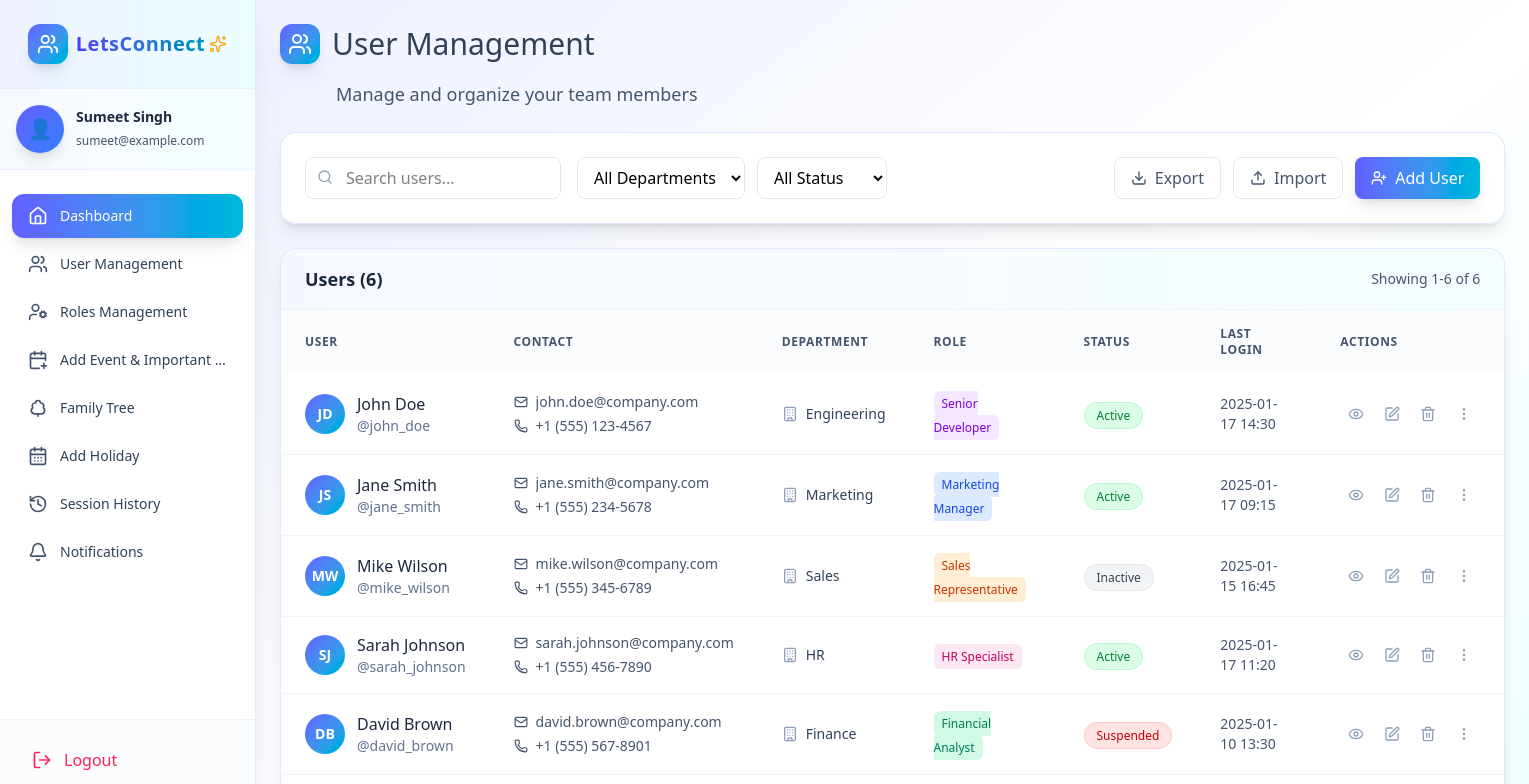
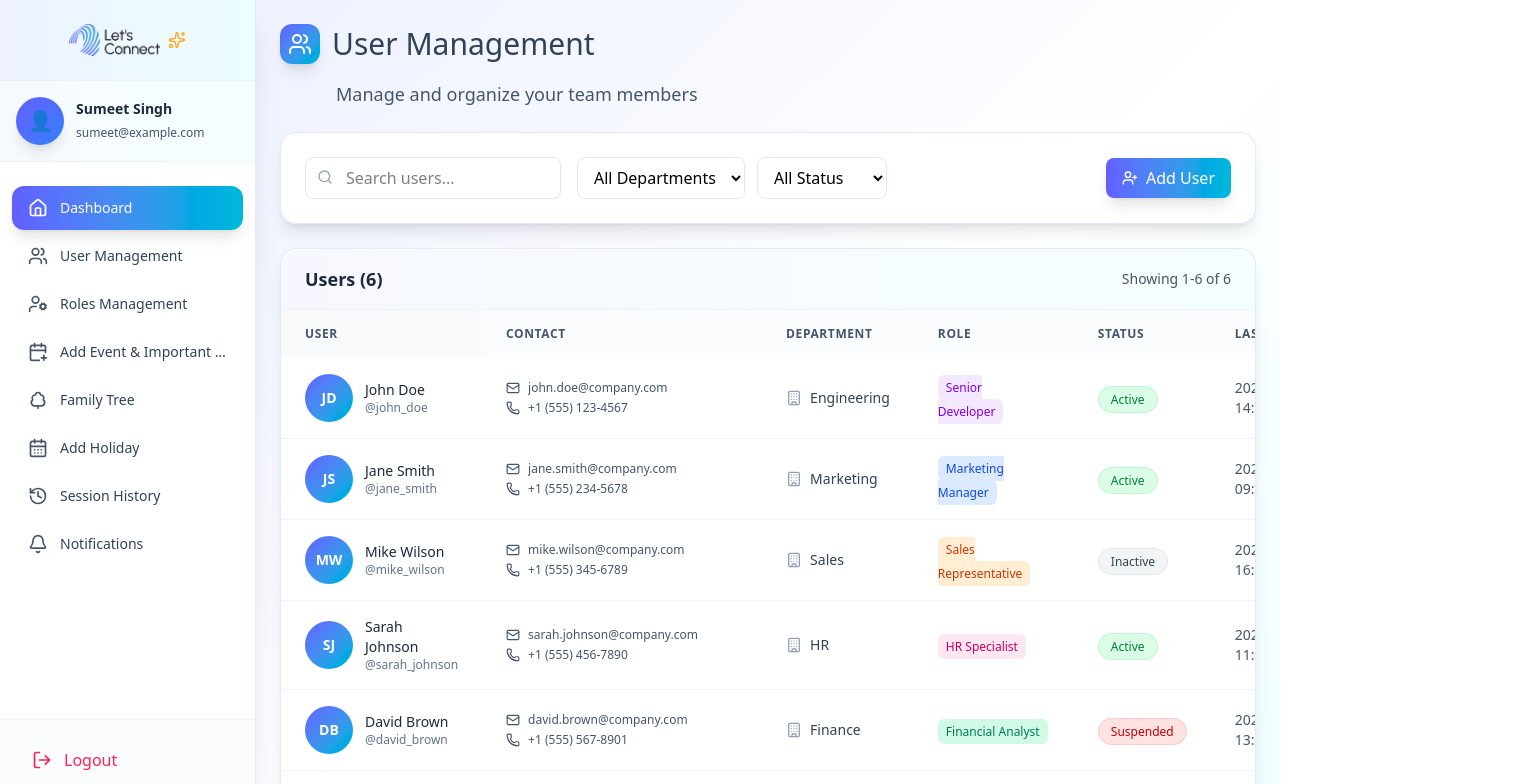
Before and after one commit to buildwithsumeet/otpforhedenahelathcare, a React (Vite) app in the folder frontend/: page /users in a window 1280 px wide. Shown: the top 784 px of the page, 1529 px wide, since content can reach past the window. Built offline with nearby package versions, Linux system fonts and the light colour scheme.

Commit message:
modify the usermanagement ui

```diff
--- a/frontend/src/AdminPanel/Usermanagement/UserManagement.jsx
+++ b/frontend/src/AdminPanel/Usermanagement/UserManagement.jsx
@@ -146,8 +146,34 @@ const UserManagement = () => {
 
   return (
     <div className="min-h-screen bg-gradient-to-br from-indigo-50 via-white to-cyan-50">
+      {/* Custom CSS */}
+      <style jsx>{`
+        .sticky-col {
+          position: sticky !important;
+          left: 0 !important;
+          z-index: 5;
+          background-color: #fff !important;
+          box-shadow: 2px 0 4px rgba(0, 0, 0, 0.1);
+        }
+
+        .sticky-col-header {
+          position: sticky !important;
+          left: 0 !important;
+          z-index: 15;
+          background-color: rgb(248 250 252 / 0.8) !important;
+          box-shadow: 2px 0 4px rgba(0, 0, 0, 0.1);
+        }
+
+
+
+        .table-container {
+          max-height: 600px;
+          overflow-y: auto;
+        }
+      `}</style>
+
       {/* Content wrapper with proper padding */}
-      <div className="p-4 sm:p-6 max-w-7xl mx-auto">
+      <div className="p-4 sm:p-6 max-w-5xl mx-auto">
         {/* Header */}
         <div className="mb-6">
           <div className="flex items-center gap-3 mb-4">
@@ -205,14 +231,14 @@ const UserManagement = () => {
             </div>
             {/* Actions */}
             <div className="flex flex-wrap gap-3 w-full xl:w-auto">
-              <button className="flex items-center gap-2 px-4 py-2 text-slate-600 border border-slate-200 rounded-lg hover:bg-slate-50 transition-colors">
+              {/* <button className="flex items-center gap-2 px-4 py-2 text-slate-600 border border-slate-200 rounded-lg hover:bg-slate-50 transition-colors">
                 <Download size={16} />
                 <span className="hidden sm:inline">Export</span>
               </button>
               <button className="flex items-center gap-2 px-4 py-2 text-slate-600 border border-slate-200 rounded-lg hover:bg-slate-50 transition-colors">
                 <Upload size={16} />
                 <span className="hidden sm:inline">Import</span>
-              </button>
+              </button> */}
               <button className="flex items-center gap-2 px-4 py-2 bg-gradient-to-r from-indigo-500 to-cyan-500 text-white rounded-lg hover:from-indigo-600 hover:to-cyan-600 transition-all duration-200 shadow-lg">
                 <UserPlus size={16} />
                 <span className="hidden sm:inline">Add User</span>
@@ -235,32 +261,33 @@ const UserManagement = () => {
             </div>
           </div>
 
-          {/* Table content with horizontal scroll */}
+          {/* Table content with proper scrolling */}
+          <div className="table-container scrollbar-hide">
             <div className="overflow-x-auto">
-            <table className="w-full min-w-[1000px]">
-              <thead className="bg-slate-50/50">
+              <table className="min-w-full table-auto">
+                <thead className="bg-slate-50/50 sticky top-0 z-10">
                   <tr>
-                  <th className="px-4 sm:px-6 py-4 text-left text-xs font-semibold text-slate-600 uppercase tracking-wider min-w-[200px]">User</th>
-                  <th className="px-4 sm:px-6 py-4 text-left text-xs font-semibold text-slate-600 uppercase tracking-wider min-w-[250px]">Contact</th>
-                  <th className="px-4 sm:px-6 py-4 text-left text-xs font-semibold text-slate-600 uppercase tracking-wider min-w-[120px]">Department</th>
-                  <th className="px-4 sm:px-6 py-4 text-left text-xs font-semibold text-slate-600 uppercase tracking-wider min-w-[150px]">Role</th>
+                    <th className="sticky-col-header px-4 sm:px-6 py-4 text-left text-xs font-semibold text-slate-600 uppercase tracking-wider w-[240px]">User</th>
+                    <th className="px-4 sm:px-6 py-4 text-left text-xs font-semibold text-slate-600 uppercase tracking-wider min-w-[280px]">Contact</th>
+                    <th className="px-4 sm:px-6 py-4 text-left text-xs font-semibold text-slate-600 uppercase tracking-wider min-w-[140px]">Department</th>
+                    <th className="px-4 sm:px-6 py-4 text-left text-xs font-semibold text-slate-600 uppercase tracking-wider min-w-[160px]">Role</th>
                     <th className="px-4 sm:px-6 py-4 text-left text-xs font-semibold text-slate-600 uppercase tracking-wider min-w-[100px]">Status</th>
-                  <th className="px-4 sm:px-6 py-4 text-left text-xs font-semibold text-slate-600 uppercase tracking-wider min-w-[120px]">Last Login</th>
-                  <th className="px-4 sm:px-6 py-4 text-left text-xs font-semibold text-slate-600 uppercase tracking-wider min-w-[150px]">Actions</th>
+                    <th className="px-4 sm:px-6 py-4 text-left text-xs font-semibold text-slate-600 uppercase tracking-wider min-w-[140px]">Last Login</th>
+                    <th className="px-4 sm:px-6 py-4 text-left text-xs font-semibold text-slate-600 uppercase tracking-wider min-w-[160px]">Actions</th>
                   </tr>
                 </thead>
                 <tbody className="divide-y divide-slate-100">
                   {paginatedUsers.map(user => (
                     <tr key={user.id} className="hover:bg-indigo-50/30 transition-colors">
-                    {/* User */}
-                    <td className="px-4 sm:px-6 py-4">
+                      {/* User - Sticky Column */}
+                      <td className="sticky-col px-4 sm:px-6 py-4 w-[240px]">
                         <div className="flex items-center gap-3">
-                        <div className="w-10 h-10 bg-gradient-to-br from-indigo-500 to-cyan-500 rounded-full flex items-center justify-center text-white font-semibold text-sm flex-shrink-0">
+                          <div className="w-12 h-12 bg-gradient-to-br from-indigo-500 to-cyan-500 rounded-full flex items-center justify-center text-white font-semibold text-sm flex-shrink-0">
                             {user.avatar}
                           </div>
                           <div className="min-w-0">
-                          <div className="font-medium text-slate-800">{user.firstName} {user.lastName}</div>
-                          <div className="text-sm text-slate-500">@{user.username}</div>
+                            <div className="font-medium text-slate-800 text-sm">{user.firstName} {user.lastName}</div>
+                            <div className="text-xs text-slate-500">@{user.username}</div>
                           </div>
                         </div>
                       </td>
@@ -269,11 +296,11 @@ const UserManagement = () => {
                         <div className="space-y-1">
                           <div className="flex items-center gap-2 text-sm text-slate-600">
                             <Mail size={14} className="flex-shrink-0" />
-                          <span className="truncate">{user.email}</span>
+                            <span className="truncate text-xs">{user.email}</span>
                           </div>
                           <div className="flex items-center gap-2 text-sm text-slate-600">
                             <Phone size={14} className="flex-shrink-0" />
-                          <span>{user.phone}</span>
+                            <span className="text-xs">{user.phone}</span>
                           </div>
                         </div>
                       </td>
@@ -317,6 +344,7 @@ const UserManagement = () => {
                   ))}
                 </tbody>
               </table>
+            </div>
           </div>
 
           {/* Pagination */}
--- a/frontend/src/AdminPanel/sidebar/Sidebar.jsx
+++ b/frontend/src/AdminPanel/sidebar/Sidebar.jsx
@@ -31,20 +31,20 @@ const Sidebar = ({ children }) => {
     <div className="flex">
       {/* Sidebar */}
       <div className="fixed top-0 left-0 w-64 h-screen bg-white/95 backdrop-blur-xl border-r border-indigo-200/50 flex flex-col shadow-xl">
+
      {/* Logo */}
 <div className="p-6 border-b border-indigo-100/50 bg-gradient-to-r from-indigo-50 to-cyan-50">
   <div className="flex items-center justify-center gap-2">
-            <div className="w-10 h-10 bg-gradient-to-br from-indigo-500 to-cyan-500 rounded-xl flex items-center justify-center shadow-lg">
-              <Users className="text-white" size={22} />
-            </div>
-            <div className="flex items-center gap-1">
-              <span className="text-xl font-bold text-transparent bg-clip-text bg-gradient-to-r from-indigo-600 to-cyan-600 tracking-wide">
-                LetsConnect
-              </span>
+    <img
+      src="/logo.png"
+      alt="LetsConnect logo"
+      className="h-8 w-auto block"
+      style={{ maxHeight: "2rem" }}
+    />
     <Sparkles className="text-amber-500 animate-pulse" size={18} />
   </div>
 </div>
-        </div>
+
 
         {/* Profile */}
         <div className="p-4 border-b border-indigo-100/50 bg-gradient-to-r from-blue-50/50 to-cyan-50/50">
--- a/frontend/src/App.css
+++ b/frontend/src/App.css
@@ -40,3 +40,11 @@
 .read-the-docs {
   color: #888;
 } */
+
+ .scrollbar-hide {
+          -ms-overflow-style: none; /* IE and Edge */
+          scrollbar-width: none; /* Firefox */
+        }
+        .scrollbar-hide::-webkit-scrollbar {
+          display: none; /* Chrome, Safari and Opera */
+        }
--- a/frontend/src/Components/HomePage/Home.jsx
+++ b/frontend/src/Components/HomePage/Home.jsx
@@ -184,7 +184,7 @@ const Home = () => {
         </div>
 
         {/* Quick Actions - (keeping same as before) */}
-        <div className={`mt-16 transition-all duration-1000 delay-700 ease-out ${isVisible ? 'translate-y-0 opacity-100' : 'translate-y-10 opacity-0'}`}>
+        {/* <div className={`mt-16 transition-all duration-1000 delay-700 ease-out ${isVisible ? 'translate-y-0 opacity-100' : 'translate-y-10 opacity-0'}`}>
           <div className="bg-white/95 backdrop-blur-xl rounded-3xl shadow-2xl border border-white/60 p-10">
             <h3 className="text-3xl font-light text-slate-800 mb-10 text-center tracking-wide">Quick Actions</h3>
             <div className="grid md:grid-cols-4 gap-8">
@@ -206,7 +206,7 @@ const Home = () => {
               ))}
             </div>
           </div>
-        </div>
+        </div> */}
       </div>
 
       {/* Custom CSS */}
```
Also changed, not shown: frontend/public/logo.png (added). Lines whose indentation alone changed are shown as unchanged.
